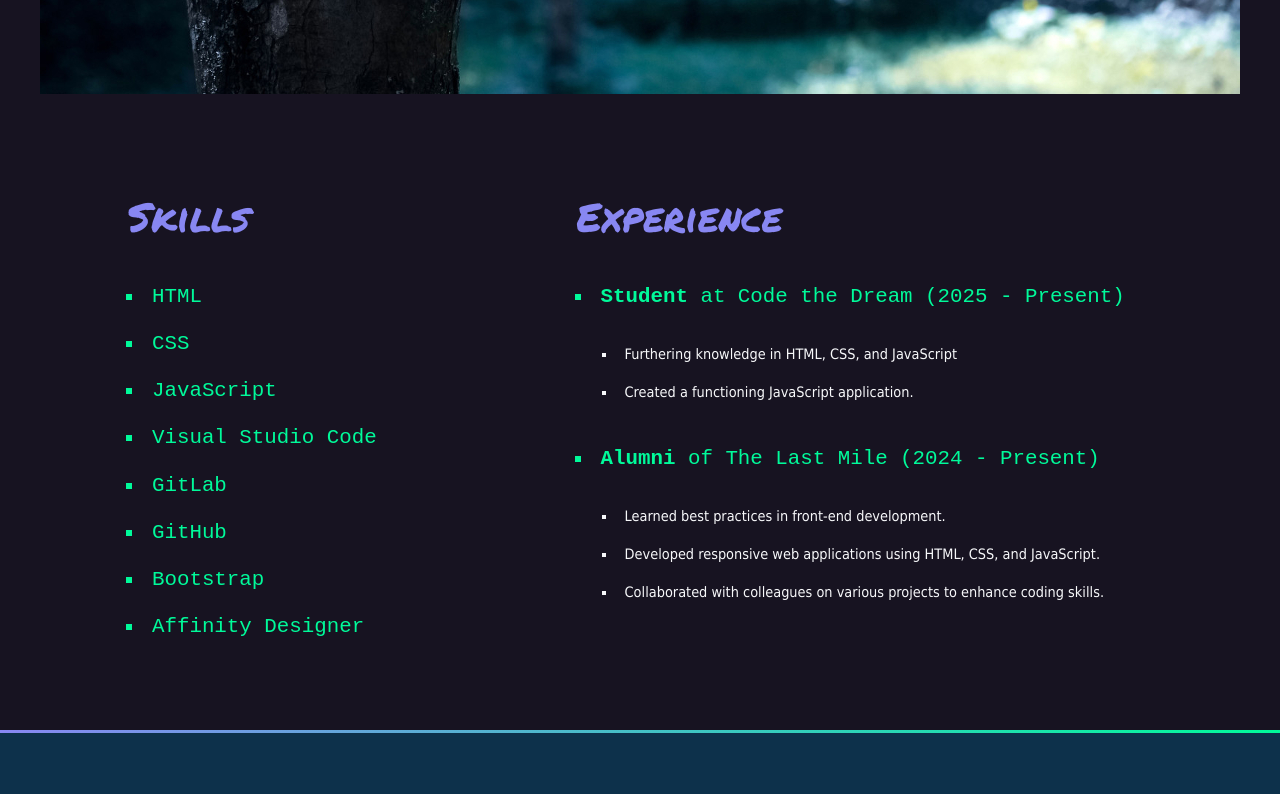
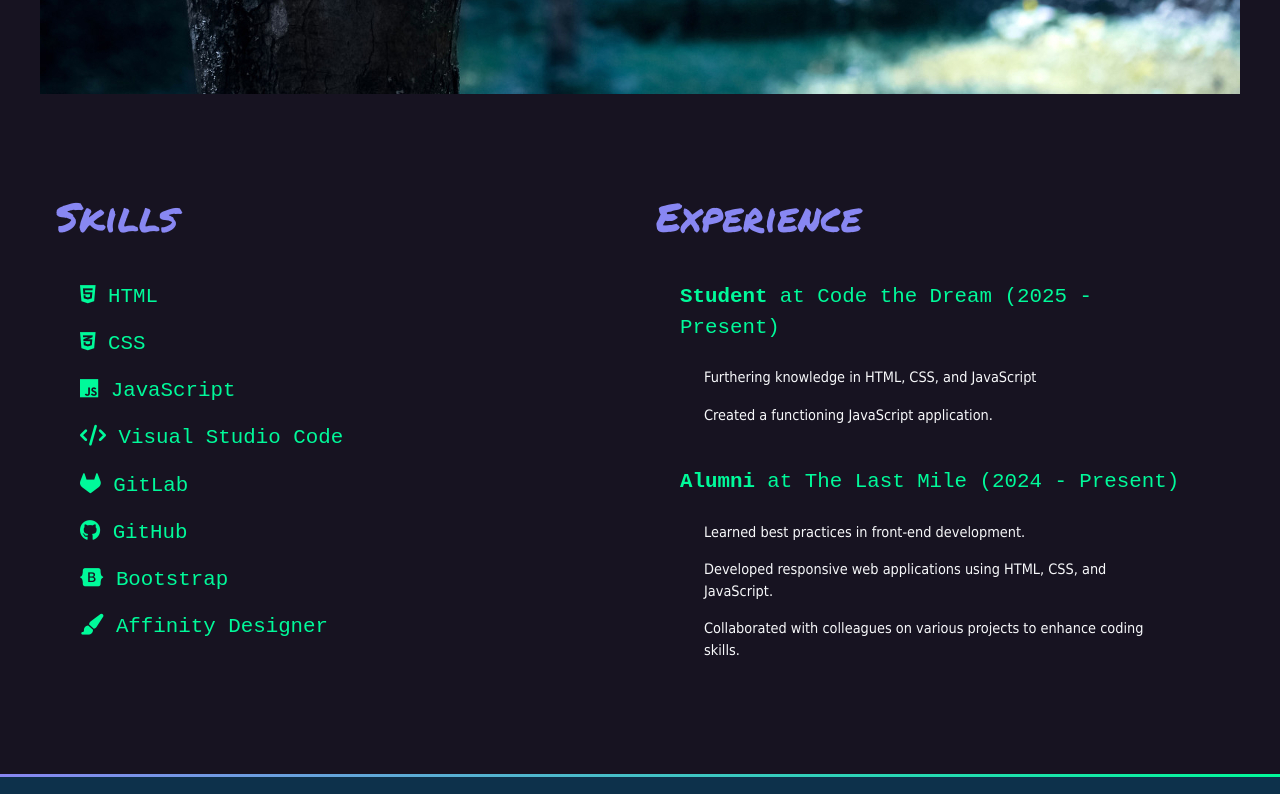
Before and after one commit to williamsolan/william-solan-kepler, a plain HTML site: page index.html in a window 1280 px wide. Shown: the part 740-1534 px from the top of the page. Drawn offline with nearby package versions, Linux system fonts and the light colour scheme.

Commit message:
js added, created footer and skills

```diff
--- a/css/styles.css
+++ b/css/styles.css
@@ -231,27 +231,25 @@ nav a {
   align-items: flex-end; /* Align to the right */
 }
 
-/* skills and experience */
-
-#skills-and-experience {
+#skills {
   padding: 4rem 1rem;
   max-width: 1200px;
   margin: 0 auto;
   display: flex;
-  flex-flow: row wrap;
-  justify-content: space-around;
+  flex-wrap: wrap;
+  justify-content: space-around; /* Space them out side by side */
   gap: 2rem;
 }
 
-#skills-and-experience h2 {
+#skills h2 {
   font-family: var(--accent2);
   font-size: 2.5rem;
   color: var(--hlblue);
   margin-bottom: 1rem;
 }
 
-#skills-and-experience ul {
-  list-style-type: square;
+#skills ul {
+  list-style-type: none;
   margin: 0;
   padding: 1rem;
   border-radius: 5px;
@@ -259,39 +257,33 @@ nav a {
   color: var(--hlgreen);
 }
 
-#skills-and-experience ul li {
+#skills ul li {
   padding: 0.5rem;
   text-align: left;
 }
 
-#skills-and-experience ul ul {
-  margin-top: 0.5rem;
-}
-
-#skills-and-experience ul ul li {
+#skills ul ul li {
   font-size: 0.9rem;
   color: var(--white);
   font-family: var(--sans);
 }
 
-/* these next two media queries ensure my skills and experience divs within the skills-and-experience section transition smoothly when they begin stacking on smaller screens */
-
-@media (max-width: 900px) {
-  #skills-and-experience {
-    justify-content: space-between; /* Smoothly spread items before stacking */
-  }
+/* Skills and Experience divs */
+#skills > div {
+  flex: 1;
+  min-width: 300px; /* Prevents overly narrow columns */
 }
 
+/* Responsive: Stack on smaller screens */
 @media (max-width: 768px) {
-  #skills-and-experience {
-    flex-direction: column; /* Stack items vertically */
-    justify-content: center; /* Center contents horizontally */
-    align-items: center; /* Ensure everything aligns vertically */
+  #skills {
+    flex-direction: column;
+    align-items: center;
+    text-align: center;
   }
 
-  #skills-and-experience > div {
-    text-align: center; /* Center contents within each div */
-    margin: 0 auto; /* Keep divs aligned to the center */
+  #skills > div {
+    width: 100%;
   }
 }
 
--- a/index.html
+++ b/index.html
@@ -13,35 +13,50 @@
       name="keywords"
       content="William Solan, frontend developer, portfolio, projects, skills, web development, programming"
     />
-    <link rel="preconnect" href="https://fonts.googleapis.com">
-    <link rel="preconnect" href="https://fonts.gstatic.com" crossorigin>
+    <link rel="preconnect" href="https://fonts.googleapis.com" />
+    <link rel="preconnect" href="https://fonts.gstatic.com" crossorigin />
     <link
-    href="https://fonts.googleapis.com/css2?family=Permanent+Marker&display=swap" rel="stylesheet">
+      href="https://fonts.googleapis.com/css2?family=Permanent+Marker&display=swap"
+      rel="stylesheet"
+    />
     <link
-    href="https://cdnjs.cloudflare.com/ajax/libs/font-awesome/6.7.2/css/all.min.css"
-    rel="stylesheet"
+      href="https://cdnjs.cloudflare.com/ajax/libs/font-awesome/6.7.2/css/all.min.css"
+      rel="stylesheet"
     />
-    <link href="https://cdn.jsdelivr.net/npm/bootstrap@5.3.3/dist/css/bootstrap.min.css" rel="stylesheet">
-    <link rel="stylesheet" type="text/css" href="css/styles.css">
+    <link
+      href="https://cdn.jsdelivr.net/npm/bootstrap@5.3.3/dist/css/bootstrap.min.css"
+      rel="stylesheet"
+    />
+    <link rel="stylesheet" type="text/css" href="css/styles.css" />
   </head>
 
   <body>
-
     <!-- Navbar -->
 
     <nav class="navbar bg-dark navbar-dark navbar-expand-lg fixed-top">
+      <div class="container">
+        <div class="navbar-brand">
+          <h1>
+            <a href="index.html" class="brand"
+              ><span class="fa fa-feather-alt" id="icon"></span>William Solan</a
+            >
+          </h1>
+        </div>
 
-      <div class="container">
-
-        <div class="navbar-brand"><h1><a href="index.html" class="brand"><span class="fa fa-feather-alt" id="icon"></span>William Solan</a></h1></div>
-
-        <button class="navbar-toggler" type="button" data-bs-toggle="collapse" data-bs-target="#myTogglerNav"
-          aria-controls="myTogglerNav" aria-expanded="false" aria-label="Toggle navigation"><span
-            class="navbar-toggler-icon"></span></button>
+        <button
+          class="navbar-toggler"
+          type="button"
+          data-bs-toggle="collapse"
+          data-bs-target="#myTogglerNav"
+          aria-controls="myTogglerNav"
+          aria-expanded="false"
+          aria-label="Toggle navigation"
+        >
+          <span class="navbar-toggler-icon"></span>
+        </button>
 
         <div class="collapse navbar-collapse" id="myTogglerNav">
           <div class="navbar-nav ms-auto">
-
             <ul>
               <li><a href="#projects">Projects</a></li>
               <li><a href="#intro">About</a></li>
@@ -64,12 +79,12 @@
                 >
               </li>
             </ul>
-
-          </div> <!-- navbar -->
-        </div> <!-- collapse -->
-
-      </div> <!-- navbar container -->
-
+          </div>
+          <!-- navbar -->
+        </div>
+        <!-- collapse -->
+      </div>
+      <!-- navbar container -->
     </nav>
 
     <!-- Intro Section -->
@@ -89,53 +104,9 @@
           </p>
           <p>
             Currently, I'm working on a website called
-            <a href="#projects">Mystic Oracle</a>. This project is a passion of mine.
+            <a href="#projects">Mystic Oracle</a>. This project is a passion of
+            mine.
           </p>
-        </div>
-      </section>
-    </div>
-
-    <!-- Skills and Experience -->
-
-      <section id="skills-and-experience">
-        <div> <!-- Skills -->
-          <h2>Skills</h2>
-          <ul>
-            <li>HTML</li>
-            <li>CSS</li>
-            <li>JavaScript</li>
-            <li>Visual Studio Code</li>
-            <li>GitLab</li>
-            <li>GitHub</li>
-            <li>Bootstrap</li>
-            <li>Affinity Designer</li>
-          </ul>
-        </div>
-        <div> <!-- Experience -->
-          <h2>Experience</h2>
-          <ul>
-            <li>
-              <strong>Student</strong> at Code the Dream (2025 - Present)
-              <ul>
-                <li>Furthering knowledge in HTML, CSS, and JavaScript</li>
-                <li>Created a functioning JavaScript application.</li>
-              </ul>
-            </li>
-            <li>
-              <strong>Alumni</strong> of The Last Mile (2024 - Present)
-              <ul>
-                <li>Learned best practices in front-end development.</li>
-                <li>
-                  Developed responsive web applications using HTML, CSS, and
-                  JavaScript.
-                </li>
-                <li>
-                  Collaborated with colleagues on various projects to enhance
-                  coding skills.
-                </li>
-              </ul>
-            </li>
-          </ul>
         </div>
       </section>
     </div>
@@ -152,7 +123,17 @@
             <h4>Latest Project</h4>
             <h3>Mystic Oracle</h3>
             <p class="transparent">
-              Mystic Oracle is an evolving online sanctuary that brings my passion for tarot reading to a global audience, offering insight and connection to those seeking guidance. Designed with inclusivity and accessibility at its core, the platform ensures that anyone, regardless of location, can engage with the mystical world of tarot. While still in its early stages, Mystic Oracle embodies my vision of creating an immersive, user-friendly experience where individuals can explore tarot’s wisdom in a personal and meaningful way. Soon, visitors will be able to receive readings directly through the site, unlocking new paths of self-discovery and enlightenment.
+              Mystic Oracle is an evolving online sanctuary that brings my
+              passion for tarot reading to a global audience, offering insight
+              and connection to those seeking guidance. Designed with
+              inclusivity and accessibility at its core, the platform ensures
+              that anyone, regardless of location, can engage with the mystical
+              world of tarot. While still in its early stages, Mystic Oracle
+              embodies my vision of creating an immersive, user-friendly
+              experience where individuals can explore tarot’s wisdom in a
+              personal and meaningful way. Soon, visitors will be able to
+              receive readings directly through the site, unlocking new paths of
+              self-discovery and enlightenment.
             </p>
             <h4>Technologies used include:</h4>
             <ul>
@@ -238,35 +219,8 @@
 
     <div class="gradient"></div>
 
-    <!-- Footer -->
-
-    <footer>
-      <h2>William Solan &middot; Web Developer</h2>
-      <ul>
-        <li>
-          <a
-            href="https://www.linkedin.com/in/william-solan-814408336/"
-            class="button-3"
-            ><span class="fab fa-linkedin" aria-hidden="true"></span
-            ><span class="sr-only">LinkedIn</span></a
-          >
-        </li>
-        <li>
-          <a href="https://github.com/williamsolan" class="button-3"
-            ><span class="fab fa-github" aria-hidden="true"></span
-            ><span class="sr-only">GitHub</span></a
-          >
-        </li>
-        <li>
-          <a href="mailto:williamsolan13@gmail.com" class="button-3"
-            ><span class="fa fa-envelope" aria-hidden="true"></span
-            ><span class="sr-only">Email</span></a
-          >
-        </li>
-      </ul>
-      <p><small>&copy; 2025 William Solan. All rights reserved.</small></p>
-    </footer>
     <script src="https://cdn.jsdelivr.net/npm/bootstrap@5.3.3/dist/js/bootstrap.bundle.min.js"></script>
     <script src="js/navbar.js"></script>
+    <script src="js/index.js"></script>
   </body>
 </html>
--- /dev/null
+++ b/js/index.js
@@ -0,0 +1,143 @@
+// Footer Section
+
+const footer = document.createElement("footer");
+
+const heading = document.createElement("h2");
+heading.innerHTML = "William Solan &middot; Web Developer";
+footer.appendChild(heading);
+
+const socialList = document.createElement("ul");
+
+const socialLinks = [
+    { href: "https://www.linkedin.com/in/william-solan-814408336/", icon: "fab fa-linkedin", label: "LinkedIn" },
+    { href: "https://github.com/williamsolan", icon: "fab fa-github", label: "GitHub" },
+    { href: "mailto:williamsolan13@gmail.com", icon: "fa fa-envelope", label: "Email" }
+];
+
+socialLinks.forEach(link => {
+    const listItem = document.createElement("li");
+    const anchor = document.createElement("a");
+    anchor.href = link.href;
+    anchor.className = "button-3";
+
+    const iconSpan = document.createElement("span");
+    iconSpan.className = link.icon;
+    iconSpan.setAttribute("aria-hidden", "true");
+
+    const labelSpan = document.createElement("span");
+    labelSpan.className = "sr-only";
+    labelSpan.textContent = link.label;
+
+    anchor.appendChild(iconSpan);
+    anchor.appendChild(labelSpan);
+    listItem.appendChild(anchor);
+    socialList.appendChild(listItem);
+});
+
+footer.appendChild(socialList);
+
+const today = new Date();
+const thisYear = today.getFullYear();
+
+const copyright = document.createElement("p");
+const smallText = document.createElement("small");
+smallText.innerHTML = `&copy; ${thisYear} William Solan. All rights reserved.`;
+copyright.appendChild(smallText);
+footer.appendChild(copyright);
+
+document.body.appendChild(footer);
+
+// Skills Section
+
+const skillsSection = document.createElement("section");
+skillsSection.id = "skills";
+
+const skillsDiv = document.createElement("div");
+
+const skillsHeading = document.createElement("h2");
+skillsHeading.textContent = "Skills";
+skillsDiv.appendChild(skillsHeading);
+
+const skillsData = [
+    { name: "HTML", icon: "fab fa-html5" },
+    { name: "CSS", icon: "fab fa-css3-alt" },
+    { name: "JavaScript", icon: "fab fa-js" },
+    { name: "Visual Studio Code", icon: "fas fa-code" },
+    { name: "GitLab", icon: "fab fa-gitlab" },
+    { name: "GitHub", icon: "fab fa-github" },
+    { name: "Bootstrap", icon: "fab fa-bootstrap" },
+    { name: "Affinity Designer", icon: "fas fa-paint-brush" }
+];
+
+const skillsList = document.createElement("ul");
+
+skillsData.forEach(skill => {
+    const skillItem = document.createElement("li");
+
+    const iconSpan = document.createElement("span");
+    iconSpan.className = skill.icon;
+    iconSpan.setAttribute("aria-hidden", "true");
+
+    skillItem.appendChild(iconSpan);
+    skillItem.append(` ${skill.name}`);
+
+    skillsList.appendChild(skillItem);
+});
+
+skillsDiv.appendChild(skillsList);
+skillsSection.appendChild(skillsDiv);
+
+const experienceDiv = document.createElement("div");
+
+const experienceHeading = document.createElement("h2");
+experienceHeading.textContent = "Experience";
+experienceDiv.appendChild(experienceHeading);
+
+const experienceList = document.createElement("ul");
+
+const experiences = [
+    {
+        title: "Student",
+        place: "Code the Dream (2025 - Present)",
+        details: [
+            "Furthering knowledge in HTML, CSS, and JavaScript",
+            "Created a functioning JavaScript application."
+        ]
+    },
+    {
+        title: "Alumni",
+        place: "The Last Mile (2024 - Present)",
+        details: [
+            "Learned best practices in front-end development.",
+            "Developed responsive web applications using HTML, CSS, and JavaScript.",
+            "Collaborated with colleagues on various projects to enhance coding skills."
+        ]
+    }
+];
+
+experiences.forEach(exp => {
+    const experienceItem = document.createElement("li");
+
+    const experienceTitle = document.createElement("strong");
+    experienceTitle.textContent = exp.title;
+
+    experienceItem.appendChild(experienceTitle);
+    experienceItem.innerHTML += ` at ${exp.place}`;
+
+    const detailsList = document.createElement("ul");
+
+    exp.details.forEach(detail => {
+        const detailItem = document.createElement("li");
+        detailItem.textContent = detail;
+        detailsList.appendChild(detailItem);
+    });
+
+    experienceItem.appendChild(detailsList);
+    experienceList.appendChild(experienceItem);
+});
+
+experienceDiv.appendChild(experienceList);
+skillsSection.appendChild(experienceDiv);
+
+const sectionImage = document.querySelector(".section-image");
+sectionImage.insertAdjacentElement("afterend", skillsSection);
```
